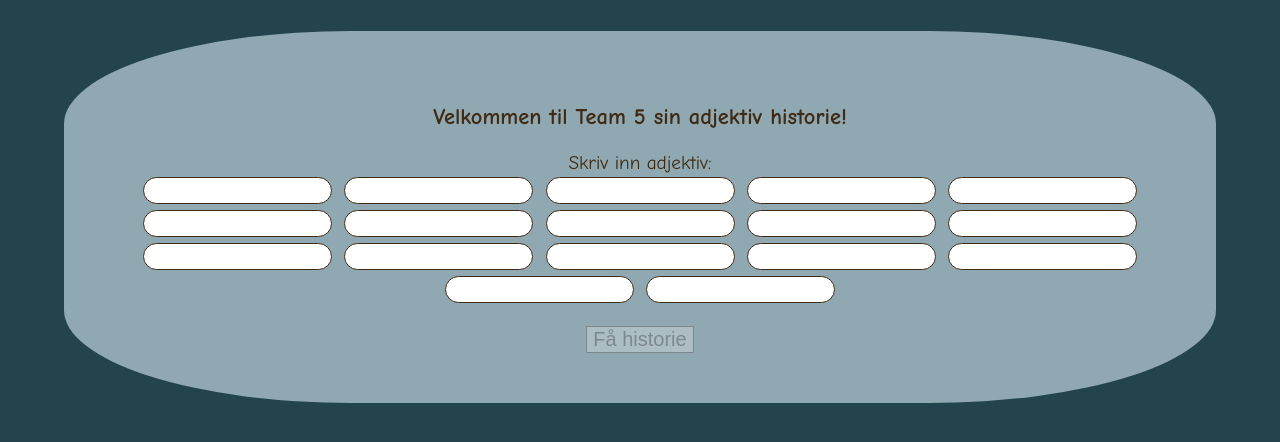
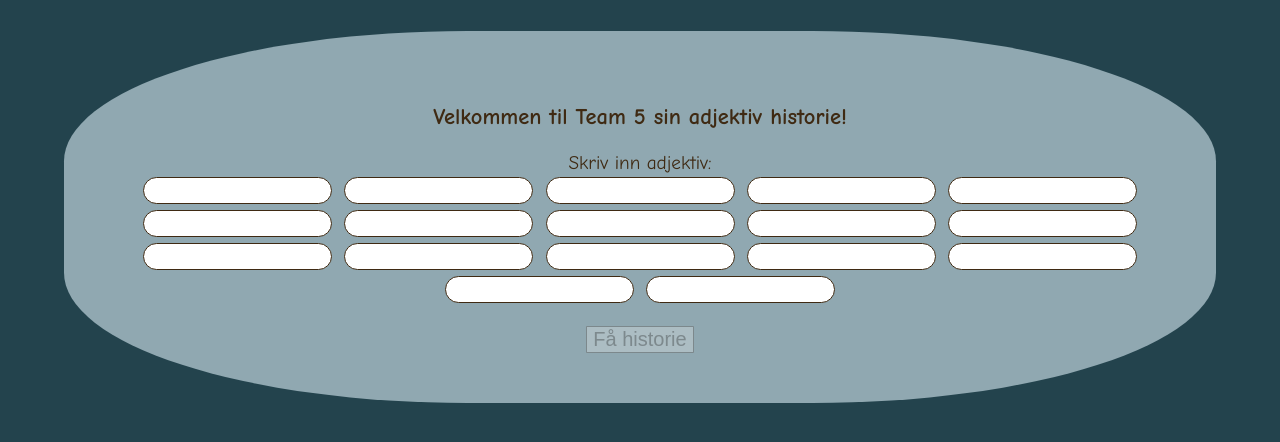
Before and after one commit to Kotoma92/Team-Oppgave2, a plain HTML site: page index.html in a window 1280 px wide. Drawn offline with Linux system fonts and the light colour scheme.

Commit message:
Update style.css

```diff
--- a/style.css
+++ b/style.css
@@ -10,7 +10,7 @@ html {
 body {
   background-color:rgb(144, 168, 177);
   border:10px transparent;
-  border-radius:25%;
+  border-radius:35%;
   padding:50px;
   color: rgb(63, 42, 19);
 }
```
